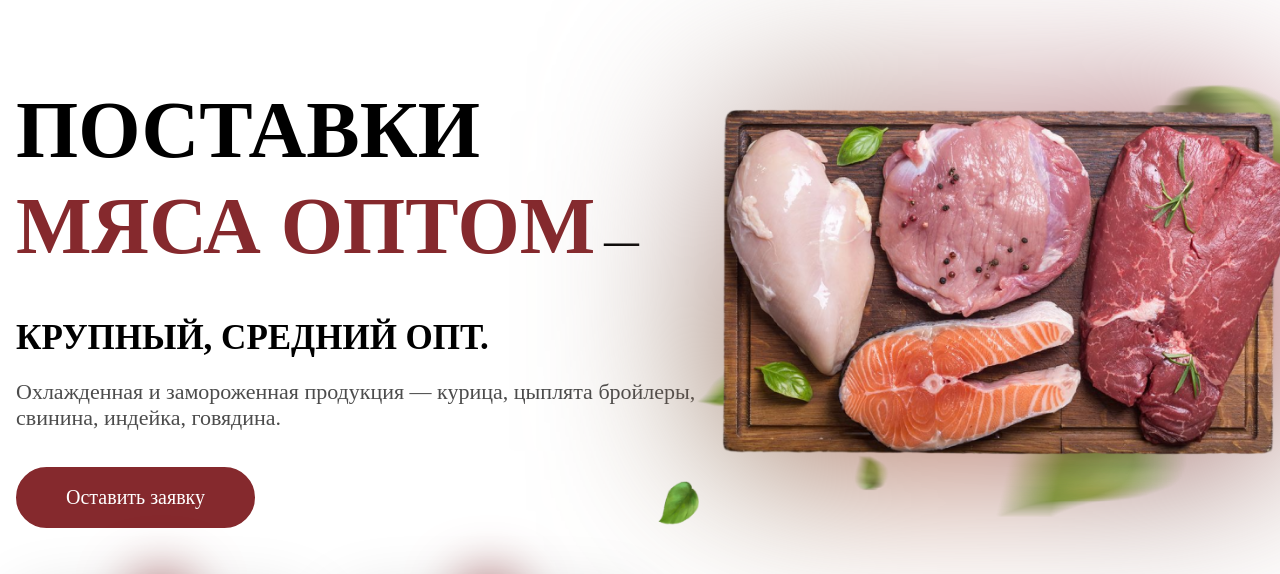
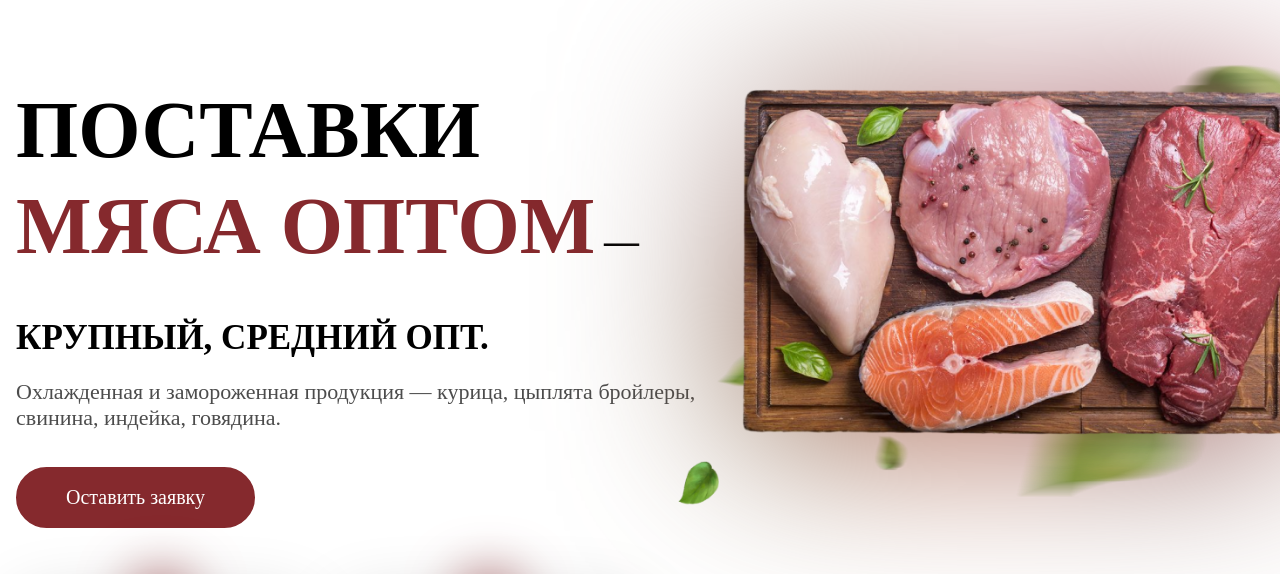
Before and after one commit to PhilipLitskevich/MFC, a website built with webpack: page src/index.html in a window 1280 px wide. Shown: the part 158-732 px from the top of the page. Built offline with nearby package versions, Linux system fonts and the light colour scheme; files whose address does not match are found by name; a web font is replaced by a local one.

Commit message:
tilt fix

```diff
--- a/src/html/_hero.htm
+++ b/src/html/_hero.htm
@@ -53,7 +53,7 @@
 			</ul>
 		</div>
 		<div class="hero__right">
-			<div class="hero__image-wrapper image-holder">
+			<div class="hero__image-wrapper">
 				<div class="hero__image" >
 					<!-- <img src="@img/meat-img.png" alt=""> -->
 				</div>
--- a/src/scss/common.scss
+++ b/src/scss/common.scss
@@ -45,8 +45,3 @@
   left: 0;
   right: 0;
 }
-
-body .image-holder {
-  perspective: 2000px;
-  margin: 20px;
-}
--- a/src/scss/hero.scss
+++ b/src/scss/hero.scss
@@ -83,9 +83,6 @@
 		@include adaptiveValue("width", 634, 266, $containerWidth, 400, 1);
 
 		height: auto;
-	}
-
-	&__image{
 		perspective: 2000px;
 	}
 	&__image,
```
